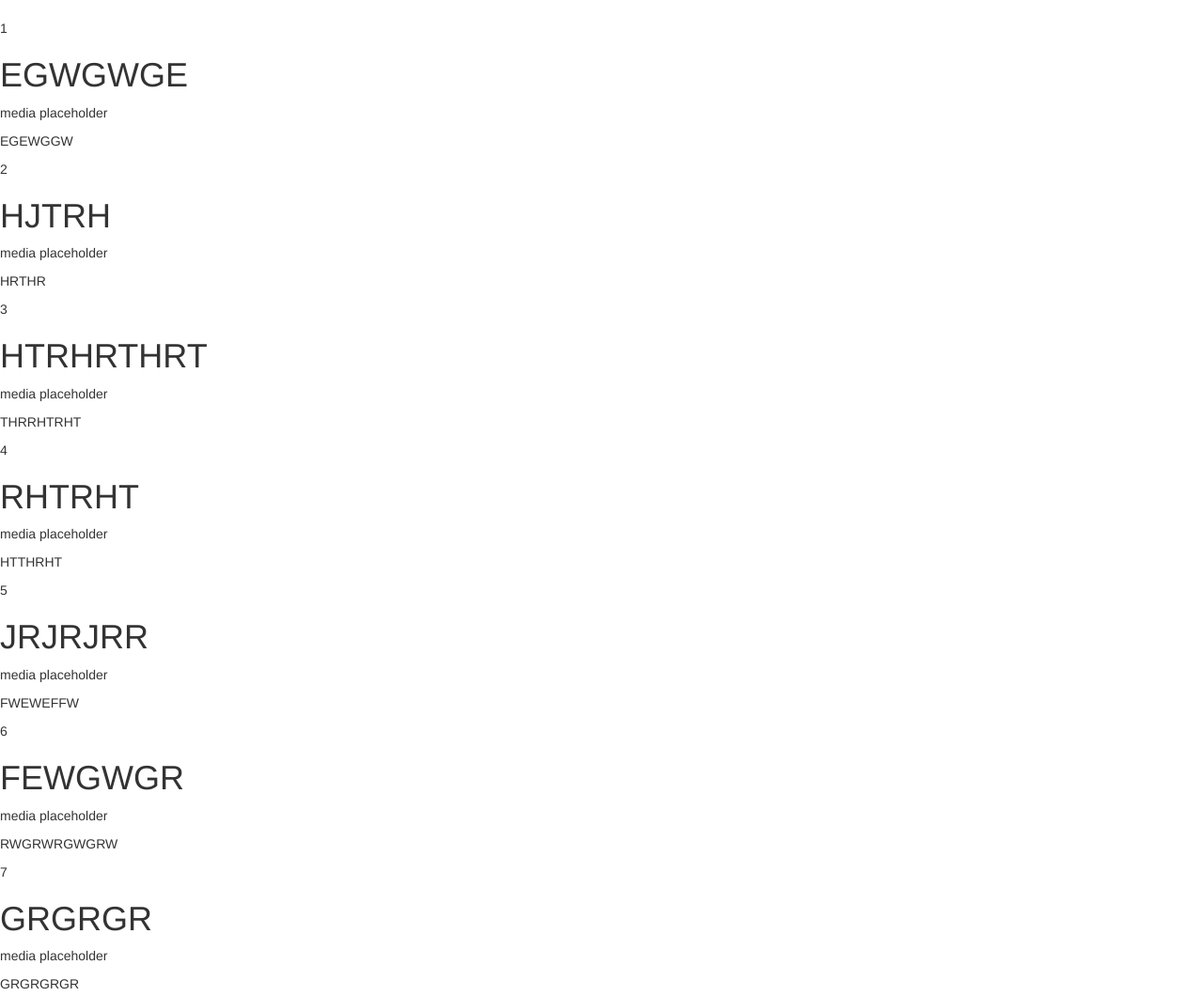
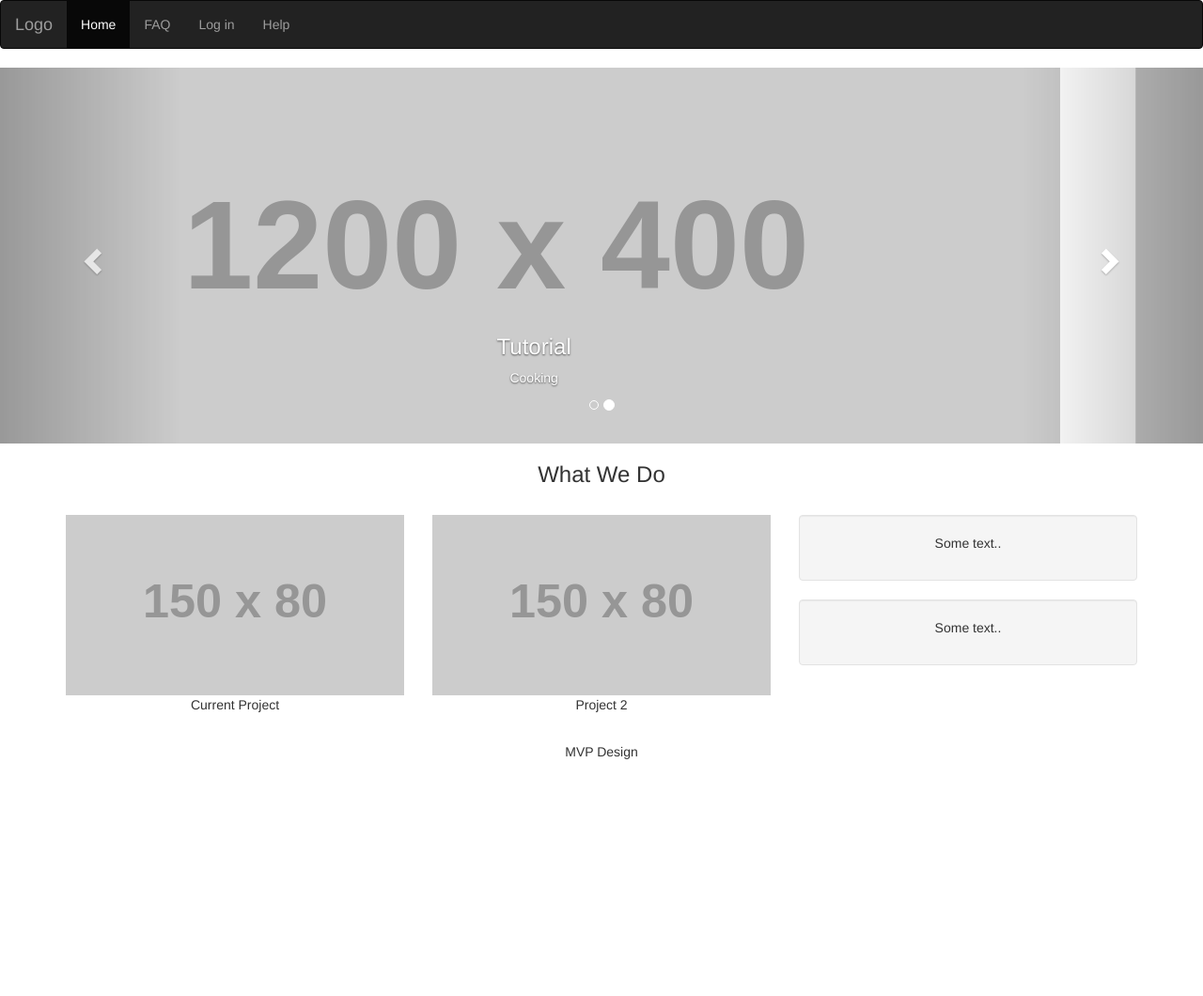
Before and after one commit to adaapp/Feb21-G1, a plain HTML site: page view-tutorial.html in a window 1280 px wide. Shown: the whole page at 94% size. After the commit the page ends 820 px from the top, so only its background shows below. Drawn offline with nearby package versions, Linux system fonts and the light colour scheme; placeholder pictures from the web are drawn by us.

Commit message:
viewing tutorial split off to separate page
styles may need to be adjusted to

```diff
--- a/view-tutorial.html
+++ b/view-tutorial.html
@@ -5,15 +5,97 @@
   <meta charset="utf-8">
   <meta name="viewport" content="width=device-width, initial-scale=1">
   <link rel="stylesheet" href="https://maxcdn.bootstrapcdn.com/bootstrap/3.4.1/css/bootstrap.min.css">
+  <link rel="stylesheet" href="style.css">
   <script src="https://ajax.googleapis.com/ajax/libs/jquery/3.5.1/jquery.min.js"></script>
   <script src="https://maxcdn.bootstrapcdn.com/bootstrap/3.4.1/js/bootstrap.min.js"></script>
 </head>
 <body>
-    <div id="view-tutorial-container">
-        <h1 id="view-tutorial-category"><span id="view-tutorial-title"></span></h1>
-        <div id="view-tutorial-cover-image"></div>
-        <p id="view-tutorial-description"></p>
+
+<nav class="navbar navbar-inverse">
+  <div class="container-fluid">
+    <div class="navbar-header">
+      <button type="button" class="navbar-toggle" data-toggle="collapse" data-target="#myNavbar">
+        <span class="icon-bar"></span>
+        <span class="icon-bar"></span>
+        <span class="icon-bar"></span>
+      </button>
+      <a class="navbar-brand" href="#">Logo</a>
     </div>
-    <script src="view-tutorial.js"></script>
+    <div class="collapse navbar-collapse" id="myNavbar">
+      <ul class="nav navbar-nav">
+        <li class="active"><a href="#">Home</a></li>
+        <li><a href="#">FAQ</a></li>
+        <li><a href="#">Log in</a></li>
+        <li><a href="#">Help</a></li>
+      </ul>
+    </div>
+  </div>
+</nav>
+
+<div id="myCarousel" class="carousel slide" data-ride="carousel">
+    <!-- Indicators -->
+    <ol class="carousel-indicators">
+      <li data-target="#myCarousel" data-slide-to="0" class="active"></li>
+      <li data-target="#myCarousel" data-slide-to="1"></li>
+    </ol>
+
+    <!-- Wrapper for slides -->
+    <div class="carousel-inner" role="listbox">
+      <div class="item active">
+        <img src="https://placehold.it/1200x400?text=IMAGE" alt="CookingImage">
+        <div class="carousel-caption">
+          <h3>Tutorial</h3>
+          <p>Cooking</p>
+        </div>
+      </div>
+
+      <div class="item">
+        <img src="https://placehold.it/1200x400?text=Another Image Maybe" alt="Image">
+        <div class="carousel-caption">
+          <h3>Tutorial</h3>
+          <p>Cooking</p>
+        </div>
+      </div>
+    </div>
+
+    <!-- Left and right controls -->
+    <a class="left carousel-control" href="#myCarousel" role="button" data-slide="prev">
+      <span class="glyphicon glyphicon-chevron-left" aria-hidden="true"></span>
+      <span class="sr-only">Previous</span>
+    </a>
+    <a class="right carousel-control" href="#myCarousel" role="button" data-slide="next">
+      <span class="glyphicon glyphicon-chevron-right" aria-hidden="true"></span>
+      <span class="sr-only">Next</span>
+    </a>
+</div>
+
+<div id="tutorial"></div>
+
+<div class="container text-center">
+  <h3>What We Do</h3><br>
+  <div class="row">
+    <div class="col-sm-4">
+      <img src="https://placehold.it/150x80?text=IMAGE" class="img-responsive" style="width:100%" alt="Image">
+      <p>Current Project</p>
+    </div>
+    <div class="col-sm-4">
+      <img src="https://placehold.it/150x80?text=IMAGE" class="img-responsive" style="width:100%" alt="Image">
+      <p>Project 2</p>
+    </div>
+    <div class="col-sm-4">
+      <div class="well">
+       <p>Some text..</p>
+      </div>
+      <div class="well">
+       <p>Some text..</p>
+      </div>
+    </div>
+  </div>
+</div><br>
+
+<footer class="container-fluid text-center">
+  <p> MVP Design</p>
+</footer>
+<script src="view-tutorial.js"></script>
 </body>
 </html>
--- a/view-tutorial.js
+++ b/view-tutorial.js
@@ -1,89 +1,57 @@
-let testStepData = [
-    {
-        caption: "EGEWGGW",
-        id: "STEPpx1jg019o",
-        media: "media placeholder",
-        stepCount: 1,
-        title: "EGWGWGE",
-    },
-    {
-        caption: "HRTHR",
-        id: "STEPevlr2u4vt",
-        media: "media placeholder",
-        stepCount: 2,
-        title: "HJTRH",
-    },
-    {
-        caption: "THRRHTRHT",
-        id: "STEPvci2z4rip",
-        media: "media placeholder",
-        stepCount: 3,
-        title: "HTRHRTHRT",
-    },
-    {
-        caption: "HTTHRHT",
-        id: "STEPlwnhfi2vw",
-        media: "media placeholder",
-        stepCount: 4,
-        title: "RHTRHT",
-    },
-    {
-        caption: "FWEWEFFW",
-        id: "STEPm00f9xkns",
-        media: "media placeholder",
-        stepCount: 5,
-        title: "JRJRJRR",
-    },
-    {
-        caption: "RWGRWRGWGRW",
-        id: "STEPb9pqwwepx",
-        media: "media placeholder",
-        stepCount: 6,
-        title: "FEWGWGR",
-    },
-    {
-        caption: "GRGRGRGR",
-        id: "STEPcpmcfn537",
-        media: "media placeholder",
-        stepCount: 7,
-        title: "GRGRGR",
-    }
-];
+function populateSteps(stepObject) {
 
-let testTutorialData = {
-    category: "EGEGWEG",
-    coverImage: "media placeholder",
-    description: "EGEGEG",
-    id: "TUT1l049rexj",
-    title: "GEEGWEGW"
-};
+    let stepContainer = document.createElement('div');
 
-function populateSteps() {
-    for (let i=0; i<testStepData.length; i++) {
-        let stepContainer = document.createElement('div');
+    let count = document.createElement('p');
+    count.innerText = stepObject.step_id.toString();
 
-        let count = document.createElement('p');
-        count.innerText = testStepData[i].stepCount.toString();
-        stepContainer.appendChild(count);
+    let title = document.createElement('h1');
+    title.innerText = stepObject.step_title;
 
-        let title = document.createElement('h1');
-        //title.innerHTML = '<span>' + testStepData[i].stepCount.toString() + '</span>';
-        title.innerText = testStepData[i].title;
-        console.log(title);
-        stepContainer.appendChild(title);
+    let tutorialHeader = document.createElement('div');
+    tutorialHeader.classList.add('tutorial-top');
+    tutorialHeader.appendChild(count);
+    tutorialHeader.appendChild(title);
 
-        let media = document.createElement('p'); //change to image tag when we have images working
-        media.innerText = testStepData[i].media;
-        stepContainer.appendChild(media);
+    stepContainer.appendChild(tutorialHeader);
 
-        let caption = document.createElement('p');
-        caption.innerText = testStepData[i].caption;
-        stepContainer.appendChild(caption);
+    let media = document.createElement('p'); //change to image tag when we have images working
+    media.innerText = stepObject.photo_adress;
 
-        document.body.appendChild(stepContainer);
-    }
+    let tutorialMiddle = document.createElement('div');
+    tutorialMiddle.classList.add('tutorial-middle');
+    tutorialMiddle.appendChild(media);
+    stepContainer.appendChild(tutorialMiddle);
+
+    let caption = document.createElement('p');
+    caption.innerText = stepObject.step_info;
+
+    tutorialBottom = document.createElement('div');
+    tutorialBottom.classList.add('tutorial-bottom');
+    tutorialBottom.appendChild(caption);
+    stepContainer.appendChild(tutorialBottom);
+}
+
+function getTutorial(tutorial_name){
+    const container = document.getElementById('tutorial');
+    container.appendChild(heading);
+    const ol = document.createElement('ol');
+    container.appendChild(ol);
+
+    fetch('/api/get-by-id/Lasagne')
+        .then((res)=>res.json())
+        .then(res=> {console.log(res)
+            const heading = document.createElement("h2");
+            heading.textContent = res[0].tutorial_title;
+            ol.appendChild(heading);
+
+        res.forEach(step => {
+            console.log(step);
+            populateSteps(step);
+        });
+    })
 }
 
 window.addEventListener('load', function() {
-    populateSteps();
+    getTutorial('Lasagne');
 });
```
